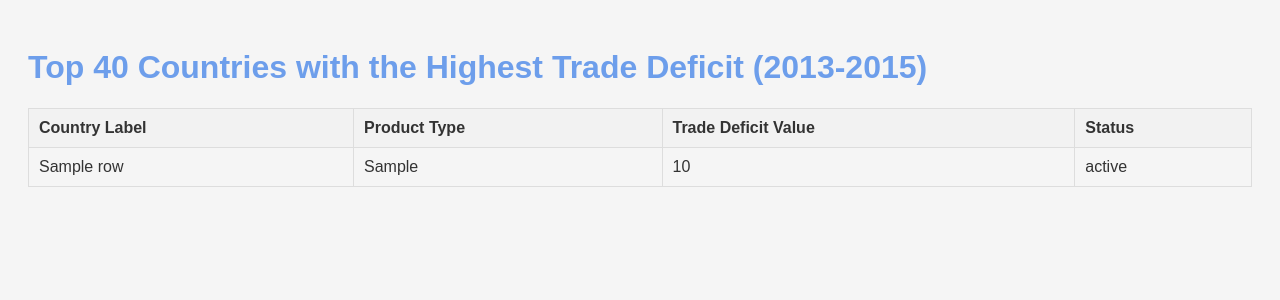
After one commit to Danemous1985/task_2, a Flask app: template task_2/templates/results2.html in a window 1280 px wide. The commit adds this page. Shown: the top 300 px of the page. Run offline with Flask 3, Linux system fonts and the light colour scheme; the template is opened without the code that fills it: most values are stand-ins (such as "Sample title", 1, 10 or a date in 2020).

Commit message:
Added more stuff. Removed one library I imported that forgot am not alowed to use, but didn't need it anyway so its ok. It works fine. I have setup results pages for the other queries, and some css styling. I just need to do the queries for the other requirements from the assignment brief and thats all thats left. Maybe I'll try sme data visualisation if it isn't too complicated.

```diff
--- a/task_2/requirements.txt
+++ b/task_2/requirements.txt
@@ -1,3 +1,2 @@
 Flask
 google-cloud-bigquery
-gunicorn
--- /dev/null
+++ b/task_2/static/style_query2.css
@@ -0,0 +1,28 @@
+body {
+    font-family: Arial, sans-serif;
+    background-color: #f5f5f5;
+    color: #333;
+    padding: 20px;
+}
+
+h1 {
+    color: #6d9eeb;
+}
+
+table {
+    width: 100%;
+    border-collapse: collapse;
+}
+
+table, th, td {
+    border: 1px solid #ddd;
+}
+
+th, td {
+    padding: 10px;
+    text-align: left;
+}
+
+th {
+    background-color: #f2f2f2;
+}
--- a/task_2/templates/index.html
+++ b/task_2/templates/index.html
@@ -15,6 +15,8 @@
         <h2>Available Queries</h2>
         <ul>
             <li>Query 1: <a href="/query1"><button>Top 10 Time Slots with Highest Trade Value</button></a></li>
+            <li>Query 2: <a href="/query2"><button>Top 40 Countries with Highest Trade Deficit</button></a></li>
+            <li>Query 3: <a href="/query3"><button>Top 25 Services with Highest Trade Surplus</button></a></li>
             <!-- Leaving this comment here for when I added more buttons for queries -->
         </ul>
 
--- /dev/null
+++ b/task_2/templates/results2.html
@@ -0,0 +1,26 @@
+<!DOCTYPE html>
+<html>
+<head>
+    <title>Query 2 Results</title>
+    <link rel="stylesheet" type="text/css" href="{{ url_for('static', filename='style_query2.css') }}">
+</head>
+<body>
+    <h1>Top 40 Countries with the Highest Trade Deficit (2013-2015)</h1>
+    <table>
+        <tr>
+            <th>Country Label</th>
+            <th>Product Type</th>
+            <th>Trade Deficit Value</th>
+            <th>Status</th>
+        </tr>
+        {% for row in results %}
+        <tr>
+            <td>{{ row.country_label }}</td>
+            <td>{{ row.product_type }}</td>
+            <td>{{ "{:,}".format(row.trade_deficit_value) }}</td>
+            <td>{{ row.status }}</td>
+        </tr>
+        {% endfor %}
+    </table>
+</body>
+</html>
```
Also changed, not shown: task_2/static/style_query3.css (added, +28 -0 lines), task_2/static/style_results.css (added, +75 -0 lines), task_2/templates/results.html (+5 -2 lines), task_2/templates/results3.html (added, +22 -0 lines).
